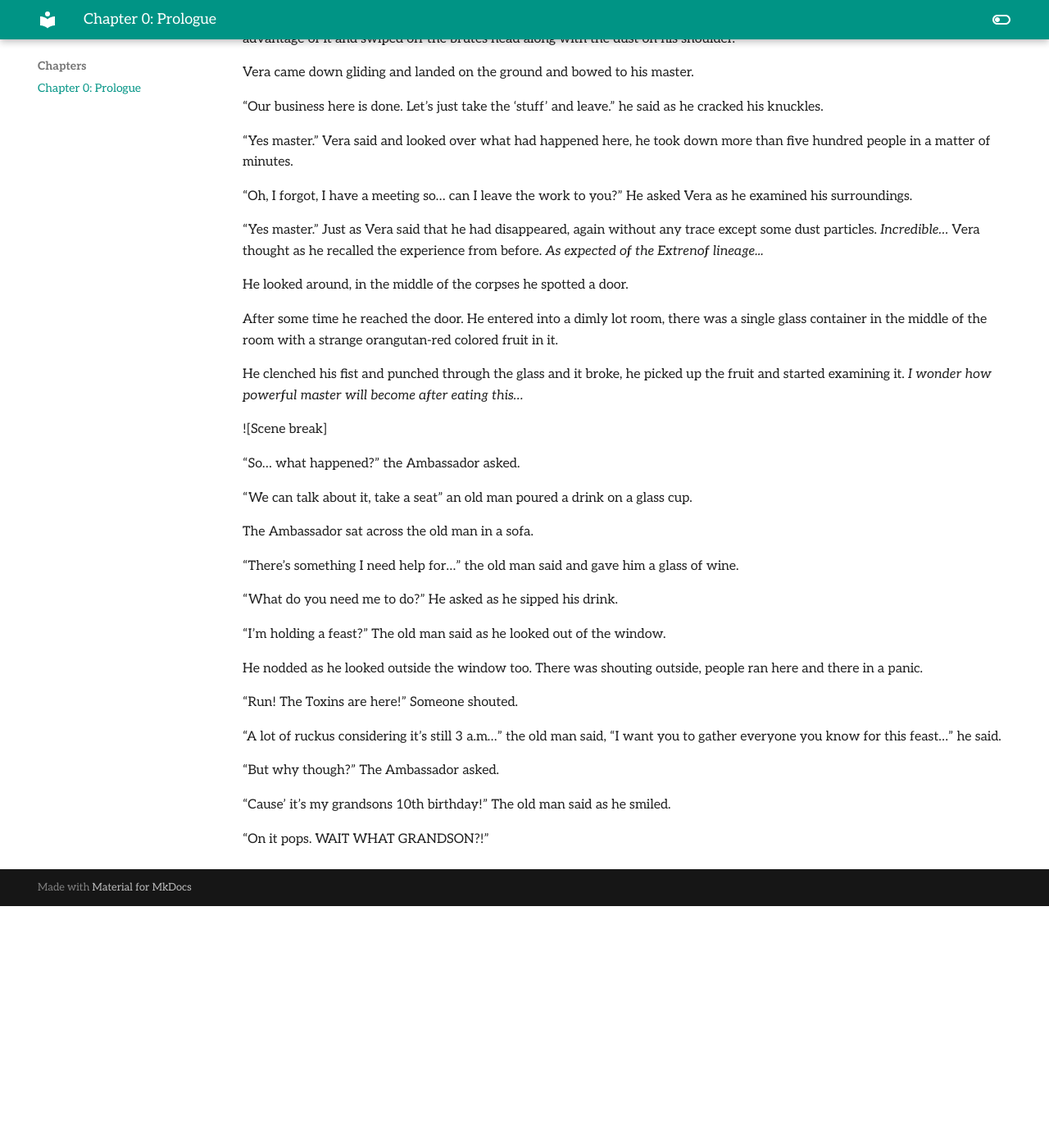
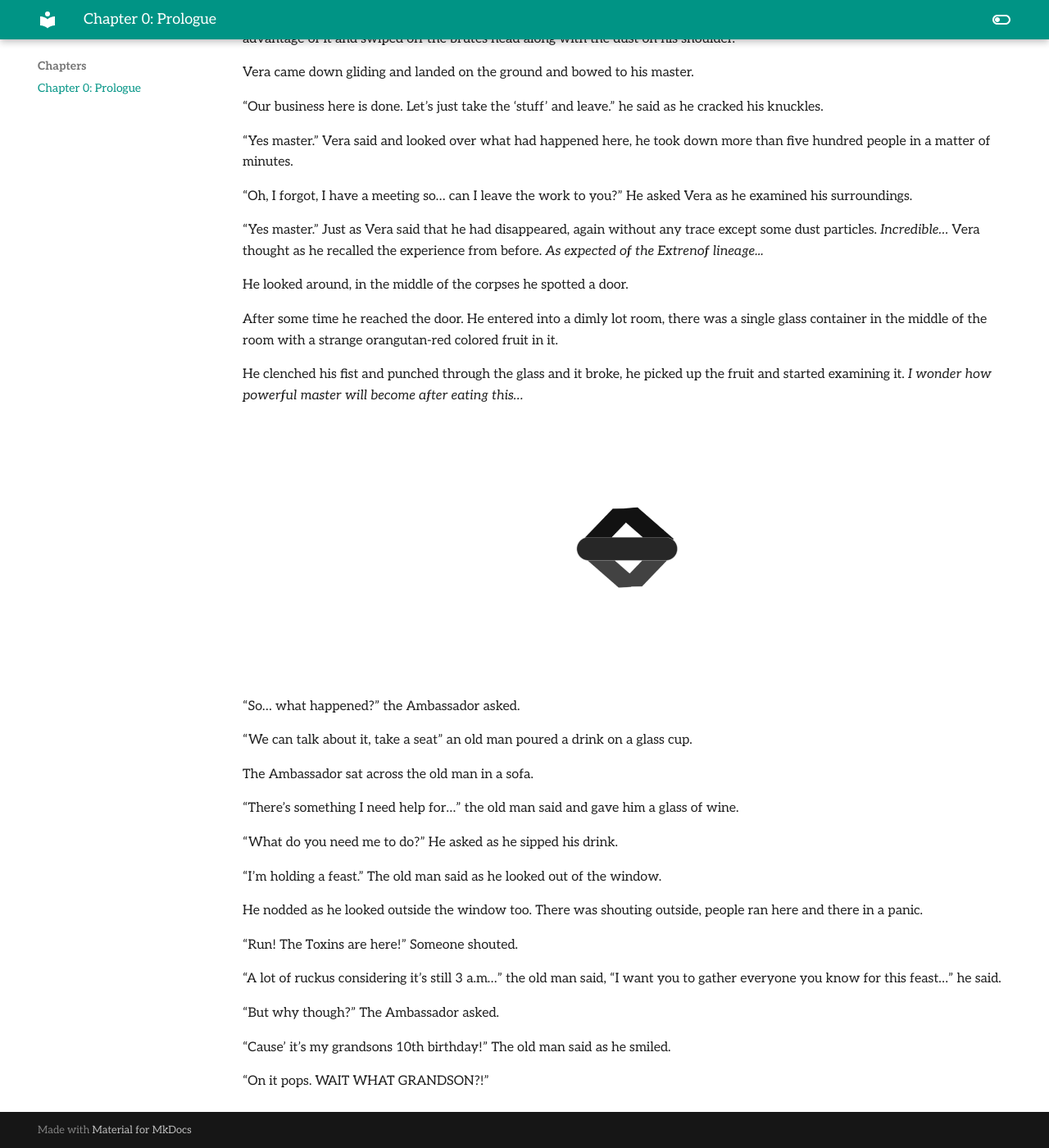
Before and after one commit to Ace-Extrenof/Ace-of-Spades, an MkDocs documentation site: the page built from docs/chapters/Prologue.md, in a window 1280 px wide and 1400 px high, scrolled down 1799 px. Shown: the whole window at 82% size. Built offline with MkDocs 1.6.1 and Material for MkDocs 9.7.7, drawn with Linux system fonts in a browser that asks for light colours; before the commit the page ends 2904 px from its top, so only the background shows below that.

Commit message:
added quality scenebreaks, made changes to the index.md(homepage)

```diff
--- a/docs/chapters/Prologue.md
+++ b/docs/chapters/Prologue.md
@@ -86,7 +86,7 @@ After some time he reached the door. He entered into a dimly lot room, there was
 He clenched his fist and punched through the glass and it broke, he picked up the fruit and started examining it.
 *I wonder how powerful master will become after eating this…*
 
-![Scene break]
+![Scene break](assets/scene.png)
 
 “So… what happened?” the Ambassador asked.
 
@@ -98,7 +98,7 @@ The Ambassador sat across the old man in a sofa.
 
 “What do you need me to do?” He asked as he sipped his drink.
 
-“I’m holding a feast?” The old man said as he looked out of the window.
+“I’m holding a feast.” The old man said as he looked out of the window.
 
 He nodded as he looked outside the window too.
 There was shouting outside, people ran here and there in a panic.
```
Also changed, not shown: docs/index.md (+2 -0 lines), docs/chapters/assets/scene.png (renamed from assets/scene.png).
